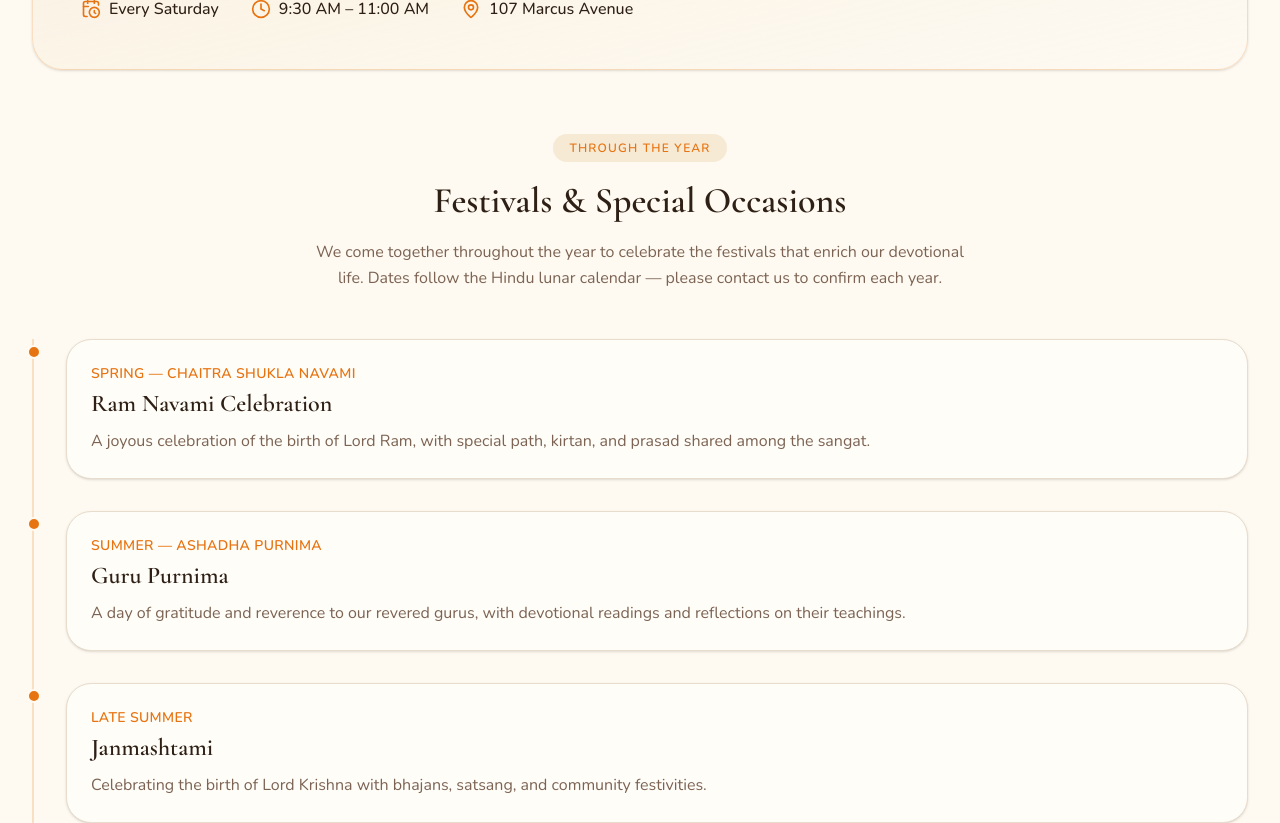
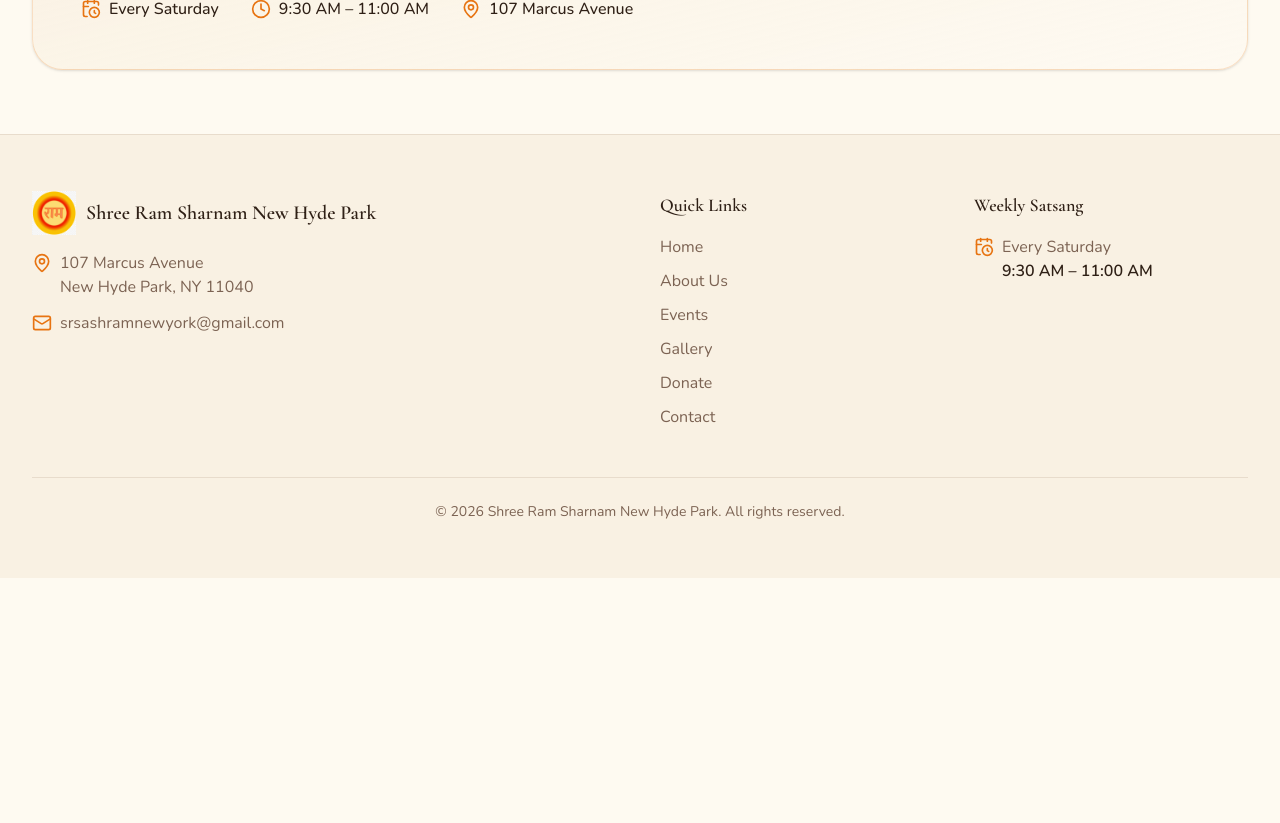
Before and after one commit to Abir123yaya/shree-ram-sharnam, a Next.js app: page /events in a window 1280 px wide. Shown: the part 700-1523 px from the top of the page. After the commit the page ends 1278 px from the top, so only its background shows below. Built offline with nearby package versions, Linux system fonts and the light colour scheme.

Commit message:
refactor: remove annual events section from EventsPage

```diff
--- a/app/events/page.tsx
+++ b/app/events/page.tsx
@@ -1,9 +1,8 @@
 import type { Metadata } from "next"
 import { CalendarClock, Clock, MapPin } from "lucide-react"
 import { PageHeader } from "@/components/page-header"
-import { SectionHeading } from "@/components/section-heading"
 import { CTAButton } from "@/components/cta-button"
-import { events, weeklyEvent, siteConfig } from "@/lib/site-config"
+import { weeklyEvent, siteConfig } from "@/lib/site-config"
 
 export const metadata: Metadata = {
   title: "Events",
@@ -59,34 +58,6 @@ export default function EventsPage() {
           </div>
         </div>
       </section>
-
-      {/* Annual events */}
-      <section className="mx-auto max-w-7xl px-4 pb-20 sm:px-6 lg:px-8">
-        <SectionHeading
-          eyebrow="Through the Year"
-          title="Festivals & Special Occasions"
-          description="We come together throughout the year to celebrate the festivals that enrich our devotional life. Dates follow the Hindu lunar calendar — please contact us to confirm each year."
-        />
-        <ol className="relative mt-12 space-y-8 border-l-2 border-primary/20 pl-6 sm:pl-8">
-          {events.map((event) => (
-            <li key={event.title} className="relative">
-              <span
-                className="absolute -left-[calc(1.5rem+7px)] top-1.5 size-3.5 rounded-full border-2 border-background bg-primary sm:-left-[calc(2rem+7px)]"
-                aria-hidden="true"
-              />
-              <article className="rounded-2xl border border-border bg-card p-6 shadow-sm transition-shadow hover:shadow-md">
-                <p className="text-sm font-semibold uppercase tracking-wide text-primary">
-                  {event.when}
-                </p>
-                <h3 className="mt-1 font-serif text-2xl font-semibold text-foreground">
-                  {event.title}
-                </h3>
-                <p className="mt-2 leading-relaxed text-muted-foreground">{event.description}</p>
-              </article>
-            </li>
-          ))}
-        </ol>
-      </section>
     </>
   )
 }
```
